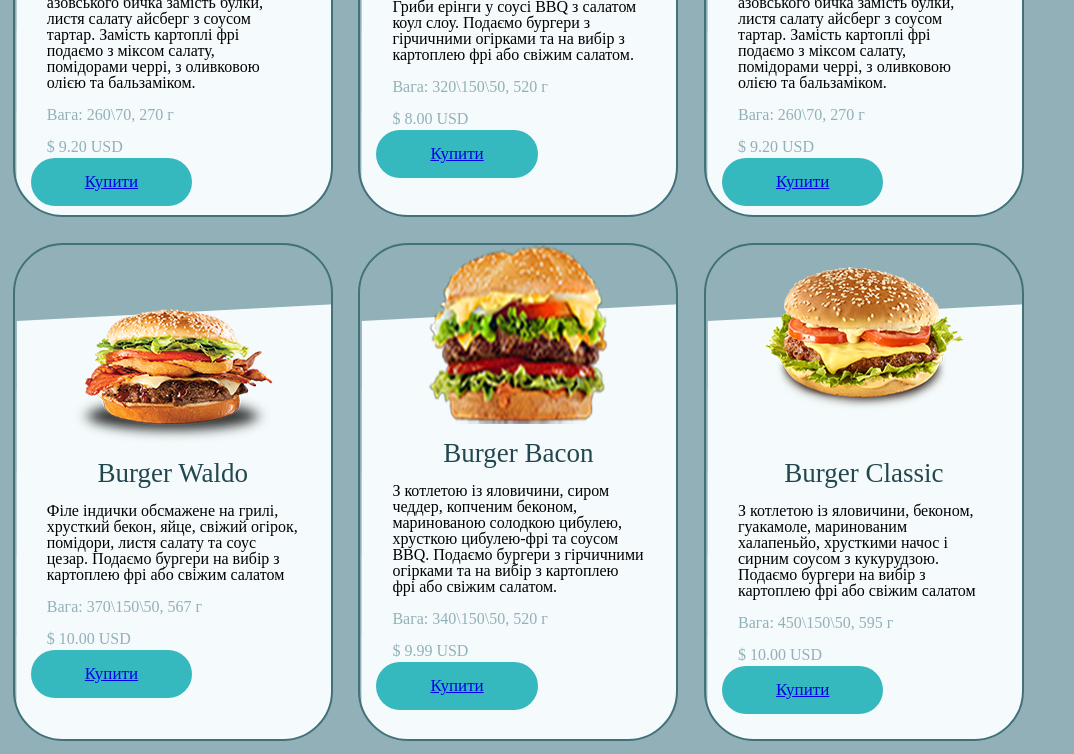
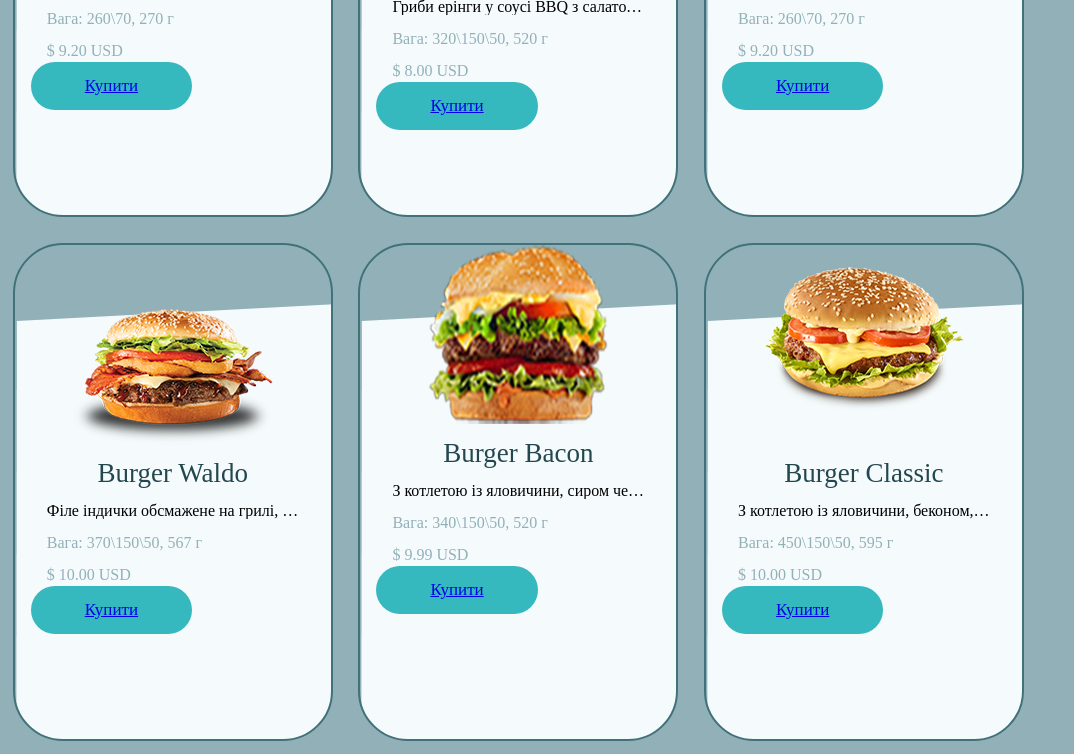
Before and after one commit to Komentts/sixMishaIvchenko, a plain HTML site: page index/index.html in a window 1280 px wide. Shown: the part 380-1134 px from the top of the page, without its empty margins (0-1074 px from the left). Drawn offline with Linux system fonts and the light colour scheme.

Commit message:
easy adjustments in position

```diff
--- a/css/style.css
+++ b/css/style.css
@@ -39,9 +39,16 @@ border-radius: 50px; для угловых границ*/
 }
 
 /* margin: 1rem; отступы */
-/* 030 */
-.card__main,.card__desc,.card__code {
+/* 010 */
+.card__main,.card__code {
     margin: 1rem;
+}
+
+.card__desc {
+    margin: 1rem;
+    overflow: hidden;
+    white-space: nowrap;
+    text-overflow: ellipsis;
 }
 
 /* float: right; выравнивание по правой стороне */
```
